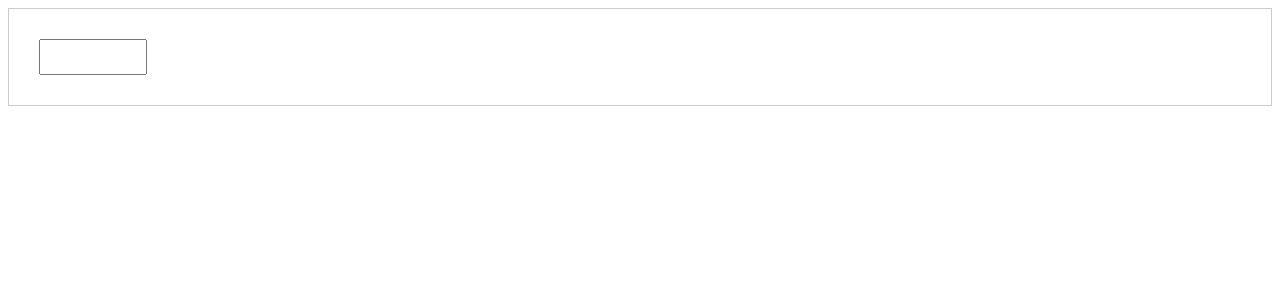
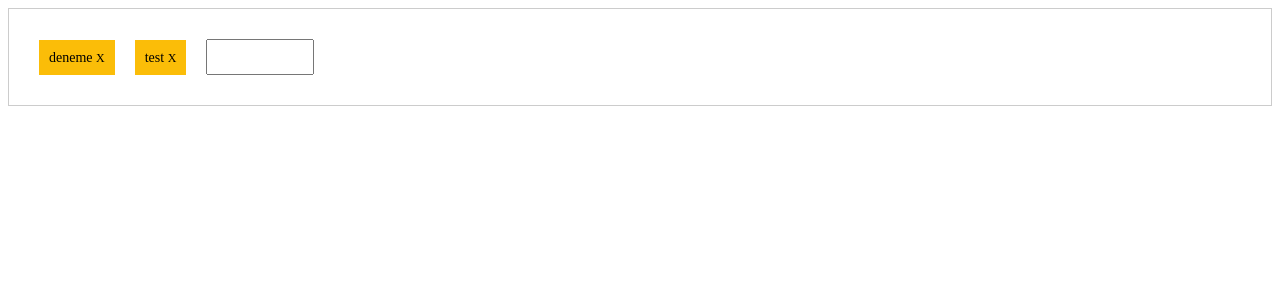
Before and after one commit to OzgunOzdemir/input-tag-react, a React (Create React App) app: page / in a window 1280 px wide. Shown: the top 300 px of the page. Built offline with nearby package versions, Linux system fonts and the light colour scheme.

Commit message:
added components

```diff
--- a/src/App.css
+++ b/src/App.css
@@ -1,35 +1,3 @@
 body {
   font-family: "sans-serif"
 }
-
-.tag-container {
-  border: 1px solid #ccc;
-  padding: 20px;
-}
-
-.tag {
-  background-color: #fbbd08;
-  padding: 10px;
-  color: #000;
-  cursor: default;
-  font-size: 14px;
-  margin: 10px;
-}
-
-.tag .close {
-  font-size: 12px;
-  cursor: pointer;
-}
-
-input {
-  outline: none;
-  height: 30px;
-  width: 100px;
-  margin: 10px;
-}
-
-.error {
-  font-size: 12px;
-  color: red;
-  margin-top: 5px;
-}
--- a/src/App.js
+++ b/src/App.js
@@ -1,86 +1,21 @@
-import React, { Component } from 'react';
+import React, { Component, Fragment } from 'react';
 import './App.css';
+import Tags from './components/Tags/Tags.js'
 
 class App extends Component {
   constructor(props) {
     super(props)
 
     this.state = {
-      tags: [],
-      error: false
+      value: "deneme,test",
     }
-  }
-
-  handleKeyDown = (e) => {
-    let matchedTag = false;
-    if (e.key === 'Enter') {
-      if (e.target.value.length > 0) {
-        if (this.state.tags.length > 0) {
-          this.state.tags.forEach(tag => {
-            if (tag.toLowerCase() === e.target.value.toLowerCase()) {
-              this.setState({
-                error: true
-              })
-              setTimeout(() => {
-                this.setState({
-                  error: false
-                })
-              }, 3000)
-              matchedTag = true
-            }
-          })
-          if (!matchedTag) {
-            const tags = this.state.tags;
-            tags.push(e.target.value)
-            this.setState({
-              tags
-            })
-          }
-        } else {
-          const tags = this.state.tags;
-          tags.push(e.target.value)
-          this.setState({
-            tags
-          })
-        }
-      }
-      e.target.value = null;
-    }
-    if(e.key === 'Backspace'){
-      if(e.target.value.length <= 0){
-        this.state.tags.splice(this.state.tags.length - 1, 1)
-        this.setState({
-          tags: this.state.tags
-        })
-      }
-    }
-  }
-
-  removeTag = (index) => {
-    this.state.tags.splice(index, 1);
-    this.setState({
-      tags: this.state.tags
-    })
   }
 
   render() {
     return (
-      <div className="tag-container">
-        {
-          this.state.tags.map((item, i) => (
-            <span className="tag" key={i}>
-              <span className="content">{item}    </span>
-              <span className="close" onClick={() => this.removeTag(i)}>X</span>
-            </span>
-          ))
-        }
-
-        <input type="text" name="tag" id="tag" onKeyDown={(e) => this.handleKeyDown(e)} />
-        {
-          this.state.error === false ? null : <div className="error">Bu etiket daha önceden eklenmiş !! </div>
-        }
-
-      </div>
+      <Fragment>
+        <Tags value={this.state.value}/>
+      </Fragment>
     );
   }
 }
--- /dev/null
+++ b/src/components/Tag/Tag.js
@@ -0,0 +1,15 @@
+import React, { Fragment } from 'react'
+import './Tags.css'
+
+const Tag = ({ key, item, onRemove }) => {
+    return (
+        <Fragment>
+            <span className="tag" key={key}>
+                <span className="content">{item}    </span>
+                <span className="close" onClick={() => onRemove(key)}>X</span>
+            </span>
+        </Fragment>
+    )
+}
+
+export default Tag;
--- /dev/null
+++ b/src/components/Tag/Tags.css
@@ -0,0 +1,13 @@
+.tag {
+    background-color: #fbbd08;
+    padding: 10px;
+    color: #000;
+    cursor: default;
+    font-size: 14px;
+    margin: 10px;
+  }
+
+  .tag .close {
+    font-size: 12px;
+    cursor: pointer;
+  }
--- /dev/null
+++ b/src/components/Tags/Tags.css
@@ -0,0 +1,17 @@
+.tag-container {
+  border: 1px solid #ccc;
+  padding: 20px;
+}
+
+input {
+    outline: none;
+    height: 30px;
+    width: 100px;
+    margin: 10px;
+  }
+
+  .error {
+    font-size: 12px;
+    color: red;
+    margin-top: 5px;
+  }
--- /dev/null
+++ b/src/components/Tags/Tags.js
@@ -0,0 +1,96 @@
+import React, { Component } from 'react'
+import Tag from '../Tag/Tag.js'
+import './Tags.css'
+
+class Tags extends Component {
+    constructor(props) {
+        super(props)
+
+        this.state = {
+          tags: [],
+          error: false
+        }
+      }
+
+    handleKeyDown = (e) => {
+        let matchedTag = false;
+        if (e.key === 'Enter') {
+            if (e.target.value.length > 0) {
+                if (this.state.tags.length > 0) {
+                    this.state.tags.forEach(tag => {
+                        if (tag.toLowerCase() === e.target.value.toLowerCase()) {
+                            this.setState({
+                                error: true
+                            })
+                            setTimeout(() => {
+                                this.setState({
+                                    error: false
+                                })
+                            }, 3000)
+                            matchedTag = true
+                        }
+                    })
+                    if (!matchedTag) {
+                        const tags = this.state.tags;
+                        tags.push(e.target.value)
+                        this.setState({
+                            tags
+                        })
+
+                    }
+                } else {
+                    const tags = this.state.tags;
+                    tags.push(e.target.value)
+                    this.setState({
+                        tags
+                    })
+                }
+            }
+            e.target.value = null;
+        }
+        if (e.key === 'Backspace') {
+            if (e.target.value.length <= 0) {
+                this.state.tags.splice(this.state.tags.length - 1, 1)
+                this.setState({
+                    tags: this.state.tags
+                })
+                console.log(this.state.tags)
+            }
+        }
+    }
+
+    removeTag = (index) => {
+        this.state.tags.splice(index, 1);
+        this.setState({
+            tags: this.state.tags
+        })
+    }
+
+    componentDidMount() {
+        if(this.props.value && this.props.value.length > 0) {
+            this.setState({
+                tags: this.props.value.split(",")
+            })
+        }
+    }
+
+
+    render() {
+        return (
+            <div className="tag-container">
+                {
+                    this.state.tags.map((item, i) => (
+                        <Tag key={i} item={item} onRemove={() => this.removeTag(i)} />
+                    ))
+                }
+
+                <input type="text" name="tag" id="tag" onKeyDown={(e) => this.handleKeyDown(e)} />
+                {
+                    this.state.error === false ? null : <div className="error">Bu etiket daha önceden eklenmiş !! </div>
+                }
+            </div>
+        )
+    }
+}
+
+export default Tags;
```
